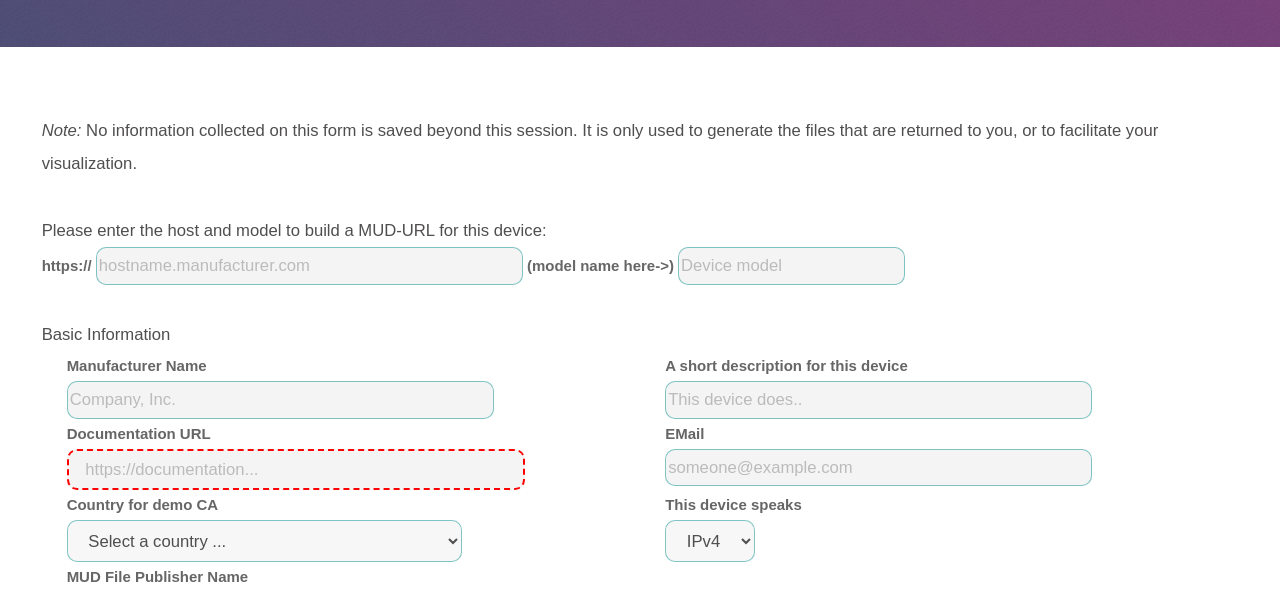
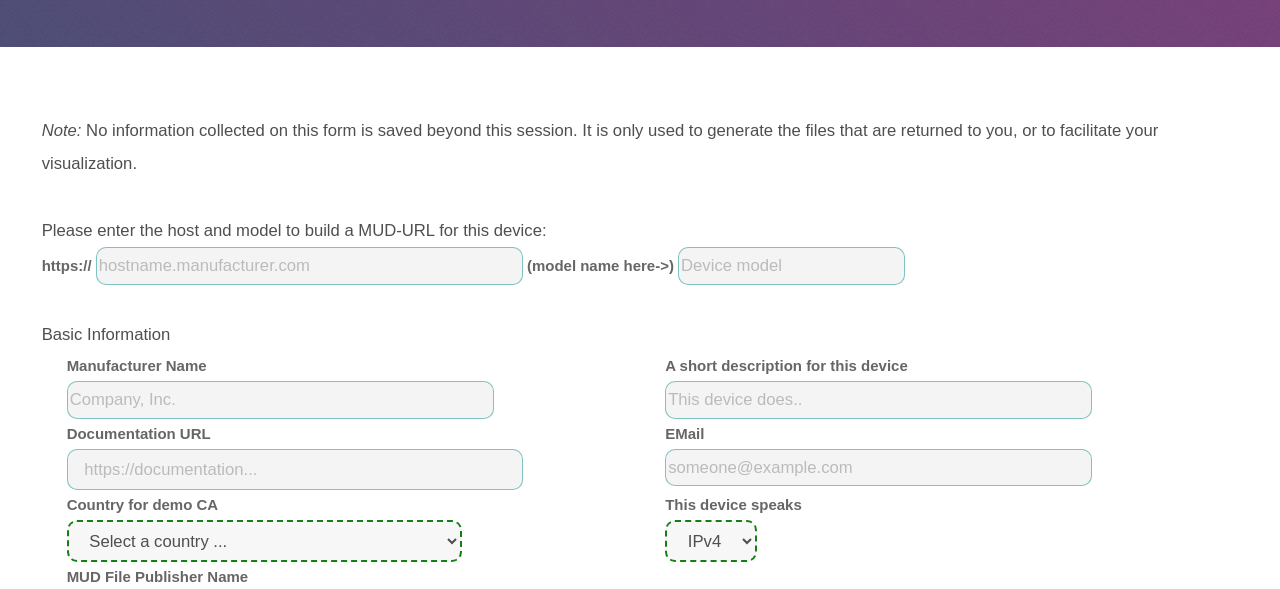
Before and after one commit to iot-onboarding/mudmaker, a plain HTML site: page mudjs.html in a window 1280 px wide. Shown: the part 190-779 px from the top of the page. Drawn offline with Linux system fonts and the light colour scheme.

Commit message:
try some validation stuff

```diff
--- a/assets/css/main.css
+++ b/assets/css/main.css
@@ -1858,13 +1858,13 @@
 	    border-radius: 10px 10px 10px 10px;
 	}
 
-	input[type="text"]:invalid,
-	input[type="password"]:invalid,
-	input[type="email"]:invalid,
-	input[type="url"]:invalid,
-	select:invalid,
-	textarea:invalid {
-	    border: 2px dashed red;
+	input[type="text"]:valid,
+	input[type="password"]:valid,
+	input[type="email"]:valid,
+	input[type="url"]:valid,
+	select:valid,
+	textarea:valid {
+	    border: 2px dashed rgb(21, 127, 21);
 	    box-shadow: none;
 	}
 
```
